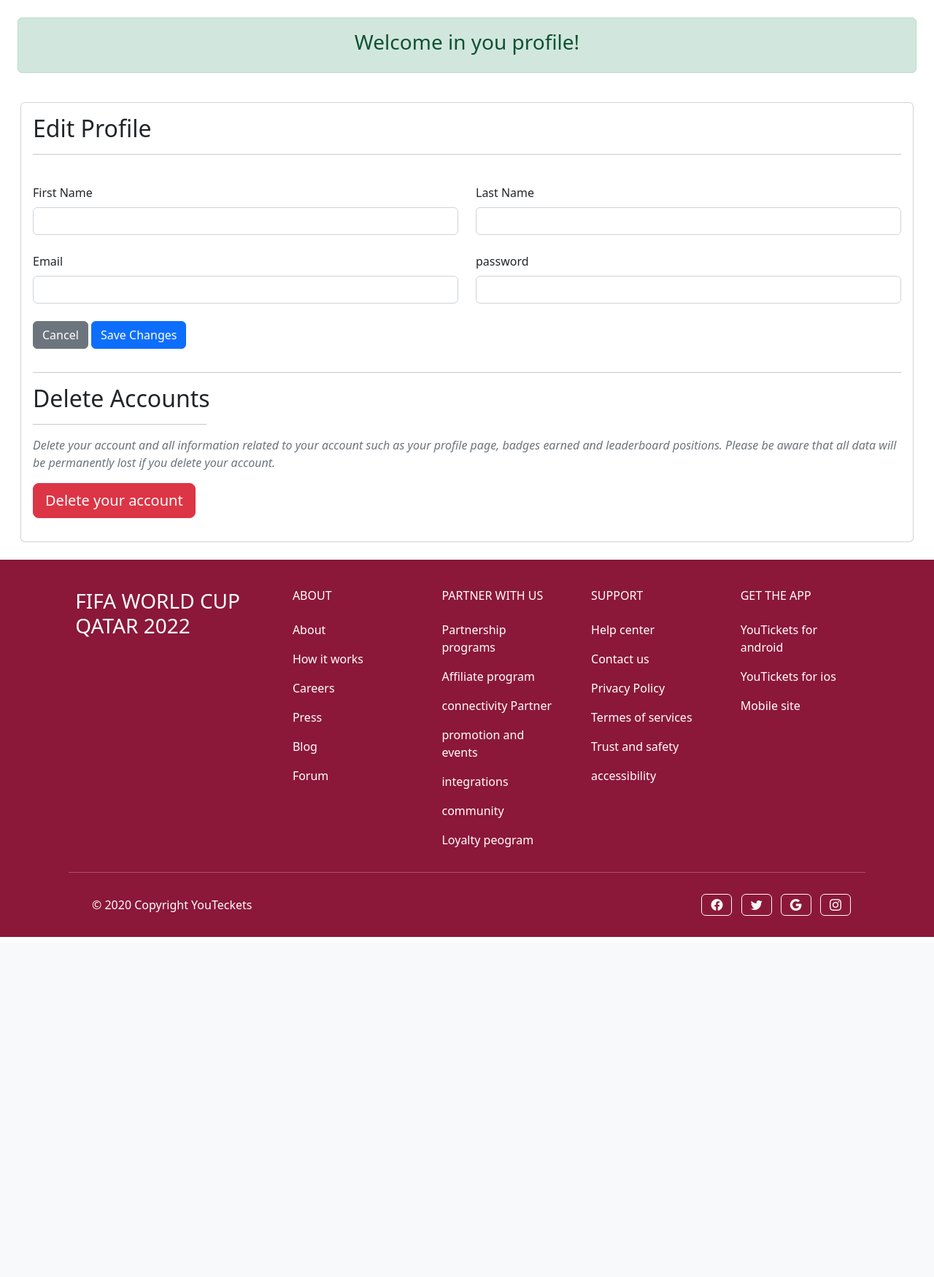
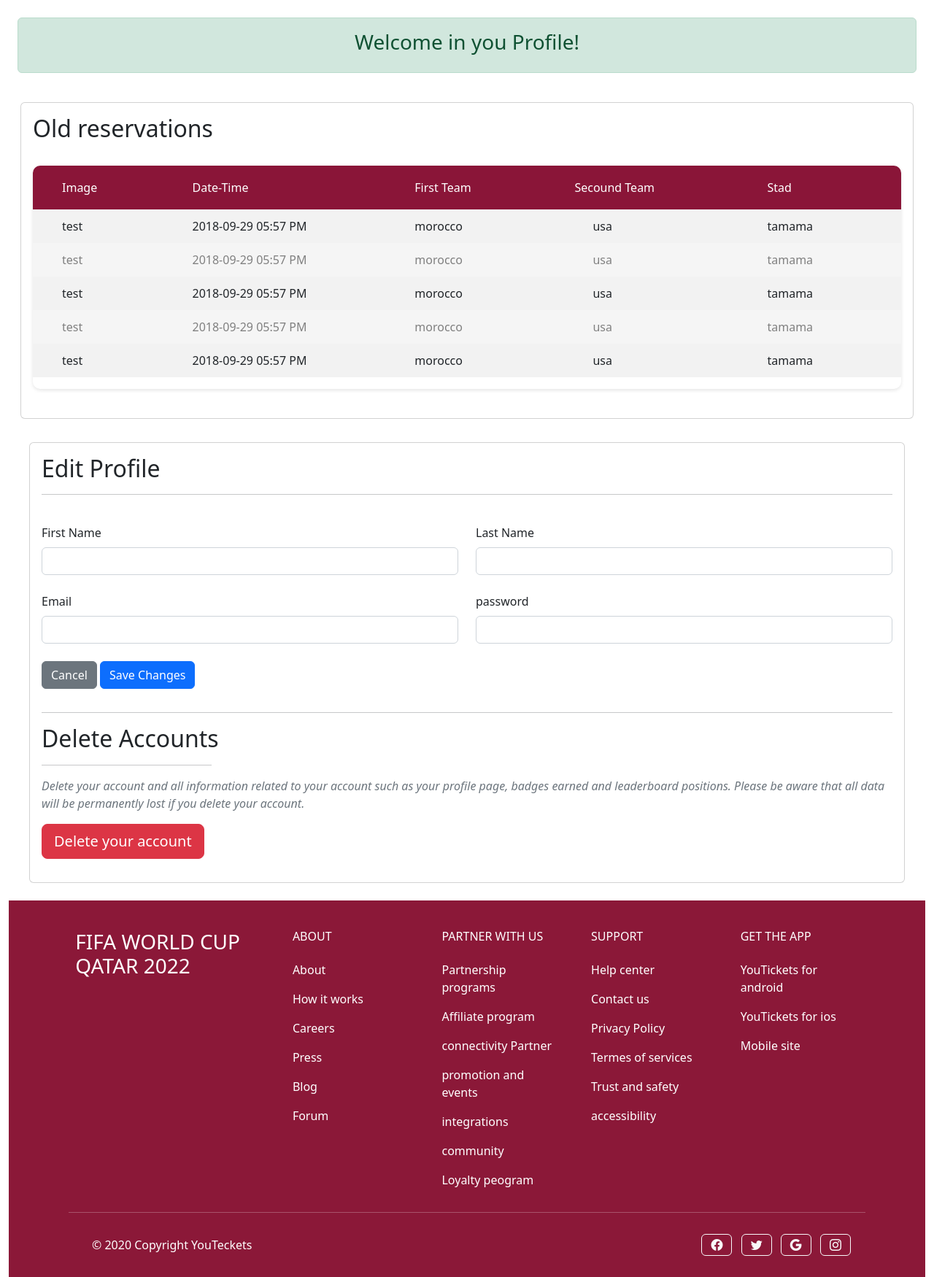
Before and after one commit to ASMAEELKHIRAOUI/FIFA-WC-QATAR22, a PHP site: page /editprofile.php in a window 1280 px wide. Shown: the part 62-1812 px from the top of the page at 73% size. Before the commit the page ends 1346 px from the top, so only its background shows below. Run offline with PHP 8.4, Linux system fonts and the light colour scheme; some libraries are stand-ins or nearby versions.

Commit message:
old reservation | modify footer

```diff
--- a/include/footer.php
+++ b/include/footer.php
@@ -4,7 +4,7 @@
 
 
 <!-- Remove the container if you want to extend the Footer to full width. -->
-<div class=" my-2">
+<div class="mt-2">
   <!-- Footer -->
   <footer
           class="text-center text-lg-start text-white"
--- a/pages/editprofile.php
+++ b/pages/editprofile.php
@@ -1,9 +1,95 @@
 
+<link href="../assets/css/dashtest.css" rel="stylesheet" media="all">
+<link rel="stylesheet" href="../assets/css/styleF.css">
+<?php include"../include/head.php" ?>
 <?php include"../include/navbar.php" ?>
 
 <div class="alert alert-success m-4 text-center" role="alert">
-  <h3 > Welcome in you profile! </h3>
+  <h3 > Welcome in you Profile! </h3>
 </div>
+<div class="container-fluid">
+  <div class="row">
+    <div class="col-lg-12">
+      <div class="card m-3">
+        <div class="card-body">
+          <div class="overview-wrap">
+            <h2 class="title-1 m-b-25 me-4" id="old-reservation">Old reservations</h2>
+            <hr />
+          </div>
+
+
+
+
+
+                                <br>
+                                <div class="table-responsive table--no-card mb-4" >
+                                    <table class="table table-borderless table-striped table-earning" >
+                                        <thead >
+                                            <tr >
+                                                <th>Image</th>
+                                                <th>Date-Time</th>
+                                                <!-- <th>Time</th> -->
+                                                <th class="text-right">First team</th>
+                                                <th class="text-right">Secound team</th>
+                                                <th class="text-right">Stad</th>
+                                            </tr>
+                                        </thead>
+                                        <tbody>
+                                            <tr>
+                                                <td>test</td>
+                                                <td>2018-09-29 05:57 PM</td>
+                                                <!-- <td>05:57</td> -->
+                                                <td class="text-right">morocco</td>
+                                                <td class="text-start">usa</td>
+                                                <td class="text-right">tamama</td>
+                                            </tr>
+                                            <tr>
+                                                <td>test</td>
+                                                <td>2018-09-29 05:57 PM</td>
+                                                <!-- <td>05:57</td> -->
+                                                <td class="text-right">morocco</td>
+                                                <td class="text-start">usa</td>
+                                                <td class="text-right">tamama</td>
+                                            </tr>
+                                            <tr>
+                                                <td>test</td>
+                                                <td>2018-09-29 05:57 PM</td>
+                                                <!-- <td>05:57</td> -->
+                                                <td class="text-right">morocco</td>
+                                                <td class="text-start">usa</td>
+                                                <td class="text-right">tamama</td>
+                                            </tr>
+
+                                            <tr>
+                                                <td>test</td>
+                                                <td>2018-09-29 05:57 PM</td>
+                                                <!-- <td>05:57</td> -->
+                                                <td class="text-right">morocco</td>
+                                                <td class="text-start">usa</td>
+                                                <td class="text-right">tamama</td>
+                                            </tr>
+
+                                            <tr>
+                                                <td>test</td>
+                                                <td>2018-09-29 05:57 PM</td>
+                                                <!-- <td>05:57</td> -->
+                                                <td class="text-right">morocco</td>
+                                                <td class="text-start">usa</td>
+                                                <td class="text-right">tamama</td>
+                                            </tr>
+
+                                        </tbody>
+                                    </table>
+                                </div>
+                            </div>
+                        </div>
+
+
+
+
+
+
+
 <div class="container-fluid">
   <div class="row">
     <div class="col-lg-12">
```
